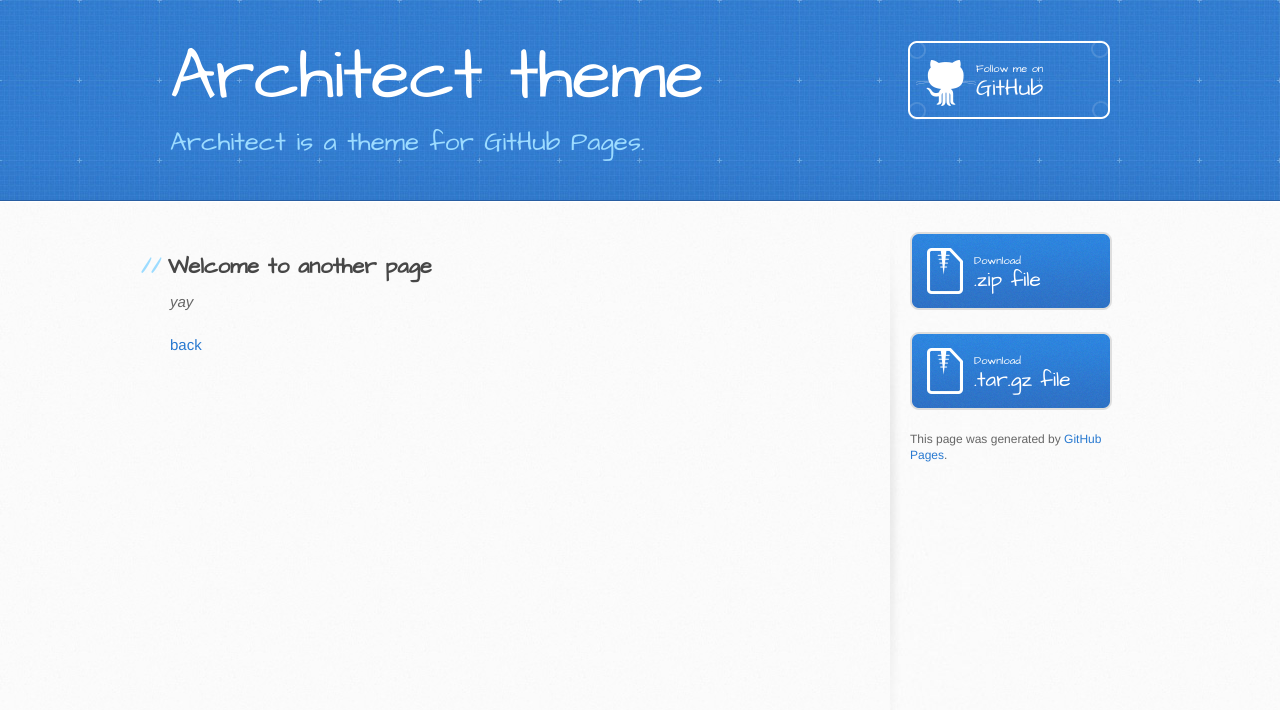
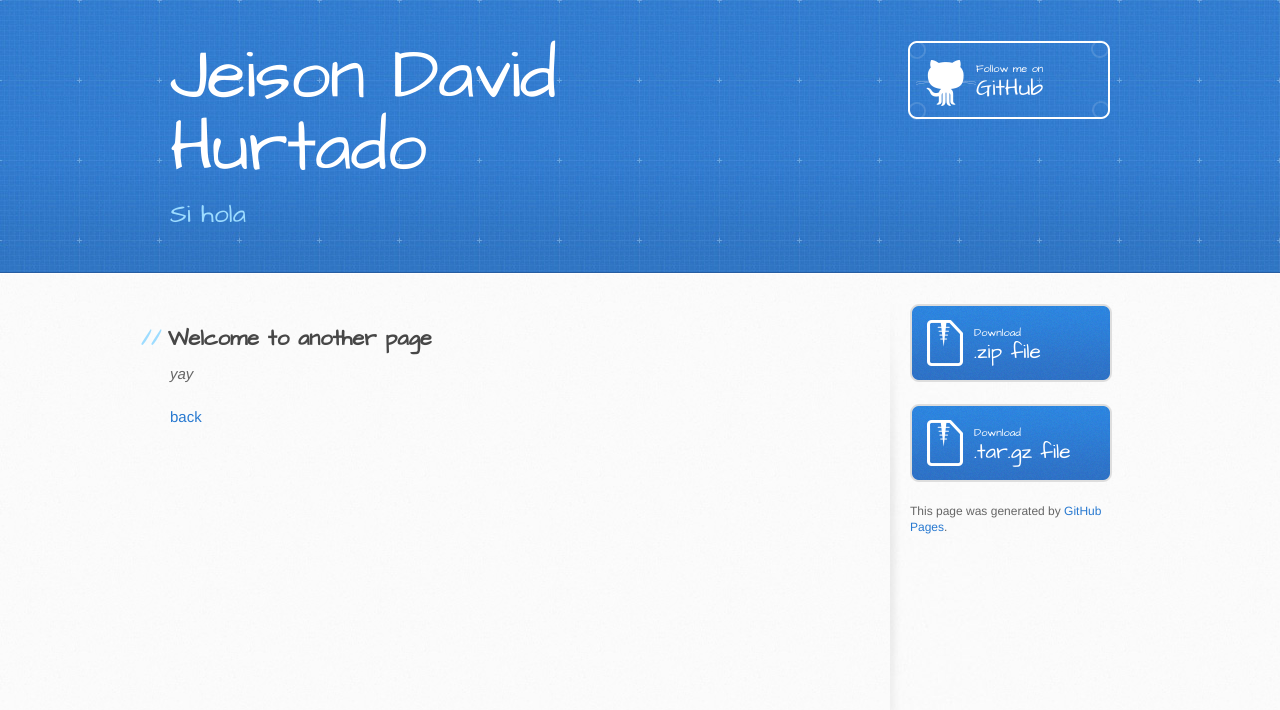
Before and after one commit to JDaviddE/JDaviddE.github.io, a Jekyll site: the page built from another-page.md, in a window 1280 px wide. Shown: the top 710 px of the page. Built offline with Jekyll 4.4.1, drawn with Linux system fonts in a browser that asks for light colours; our own code applies the rules of GitHub Pages for plain Markdown files.

Commit message:
Update _config.yml

```diff
--- a/_config.yml
+++ b/_config.yml
@@ -1,5 +1,5 @@
-title: Architect theme
-description: Architect is a theme for GitHub Pages.
+title: Jeison David Hurtado
+description: Si hola
 show_downloads: true
 google_analytics:
 theme: jekyll-theme-architect
```
